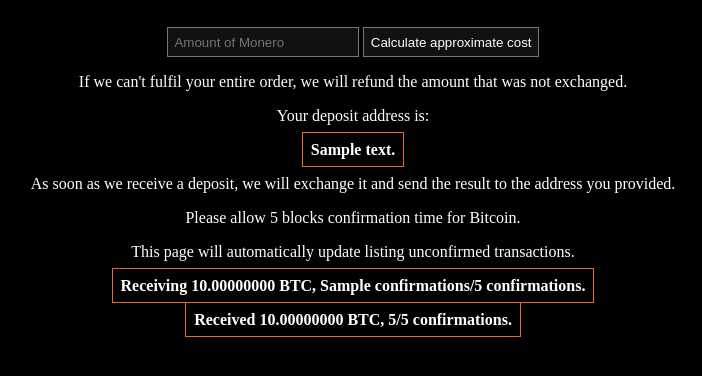
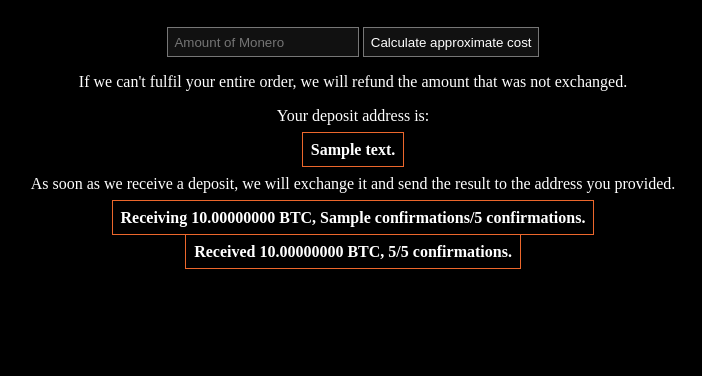
Before and after one commit to jackmurray90/fryx, a Flask app: template templates/auto_buy.html in a window 1280 px wide. Shown: the part 216-592 px from the top of the page, without its empty margins (287-989 px from the left). Run offline with Flask 2, Linux system fonts and the light colour scheme; the template is opened without the code that fills it: most values are stand-ins (such as "Sample title", 1, 10 or a date in 2020).

Commit message:
update ui

```diff
--- a/templates/auto_buy.html
+++ b/templates/auto_buy.html
@@ -68,8 +68,9 @@
 <p>Your deposit address is:</p>
 <p><strong>{{ address }}</strong></p>
 <p>As soon as we receive a deposit, we will exchange it and send the result to the address you provided.</p>
-<p>Please allow 5 blocks confirmation time for Bitcoin.</p>
-<p>This page will automatically update listing unconfirmed transactions.</p>
+{% if not unconfirmed_transactions and not confirmed_deposits %}
+  <p>This page will automatically update listing unconfirmed transactions.</p>
+{% endif %}
 {% for transaction in unconfirmed_transactions %}
   <p><strong>Receiving {{ transaction['amount']|format_decimal(8) }} BTC, {{ transaction['confirmations'] }}/5 confirmations.</strong></p>
 {% endfor %}
--- a/templates/auto_sell.html
+++ b/templates/auto_sell.html
@@ -68,8 +68,9 @@
 <p>Your deposit address is:</p>
 <p><strong>{{ address }}</strong></p>
 <p>As soon as we receive a deposit, we will exchange it and send the result to the address you provided.</p>
-<p>Please allow 25 blocks confirmation time for Monero.</p>
-<p>This page will automatically update listing unconfirmed transactions.</p>
+{% if not unconfirmed_transactions and not confirmed_deposits %}
+  <p>This page will automatically update listing unconfirmed transactions.</p>
+{% endif %}
 {% for transaction in unconfirmed_transactions %}
   <p><strong>Receiving {{ transaction['amount']|format_decimal(12) }} XMR, {{ transaction['confirmations'] }}/25 confirmations.</strong></p>
 {% endfor %}
```
